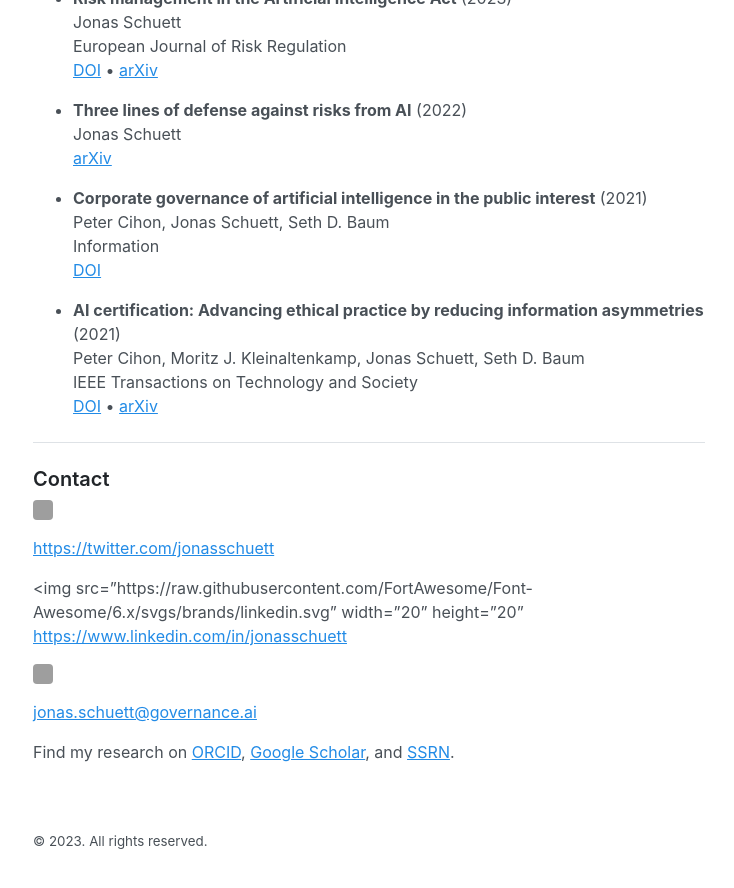
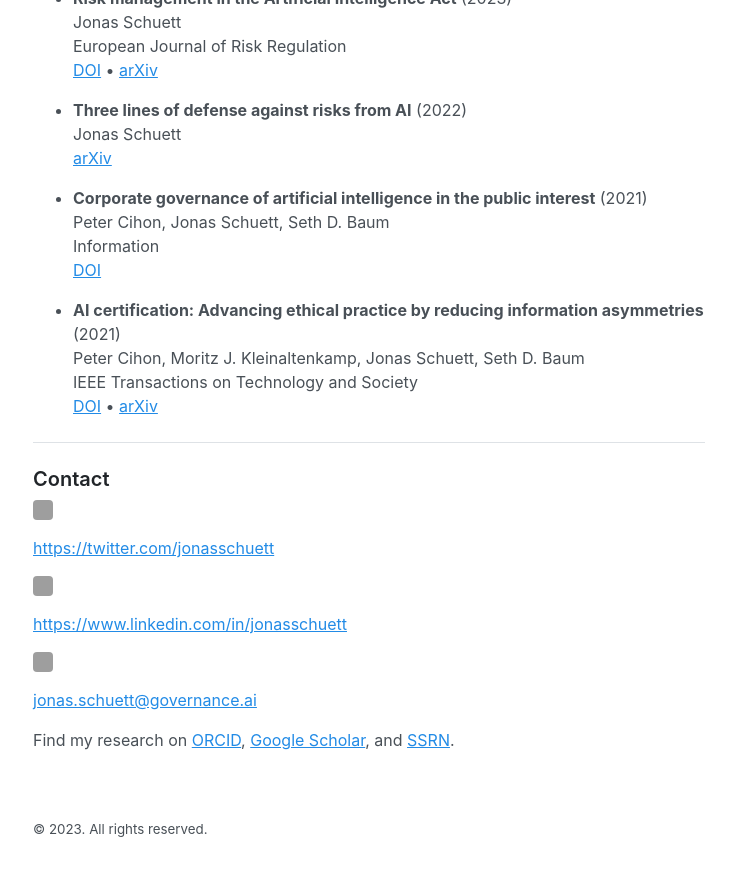
Before and after one commit to jonasschuett/jonasschuett.github.io, a Jekyll site: the page built from _posts/2020-04-04-introduction.md, in a window 1280 px wide and 900 px high, scrolled down 2574 px. Shown: the top 888 px of the window, without its empty margins (271-1005 px from the left). Built offline with Jekyll 4.4.1, drawn with Linux system fonts in a browser that asks for light colours; grey boxes are pictures that could not be loaded.

Commit message:
Update 2020-04-04-introduction.md

```diff
--- a/_posts/2020-04-04-introduction.md
+++ b/_posts/2020-04-04-introduction.md
@@ -89,7 +89,7 @@ IEEE Transactions on Technology and Society <br>
 <img src="https://raw.githubusercontent.com/FortAwesome/Font-Awesome/6.x/svgs/brands/twitter.svg" width="20" height="20">
 <https://twitter.com/jonasschuett>
 
-<img src="https://raw.githubusercontent.com/FortAwesome/Font-Awesome/6.x/svgs/brands/linkedin.svg" width="20" height="20"
+<img src="https://raw.githubusercontent.com/FortAwesome/Font-Awesome/6.x/svgs/brands/linkedin.svg" width="20" height="20">
 <https://www.linkedin.com/in/jonasschuett>
 
 <img src="https://raw.githubusercontent.com/FortAwesome/Font-Awesome/6.x/svgs/solid/envelope.svg" width="20" height="20">
```
